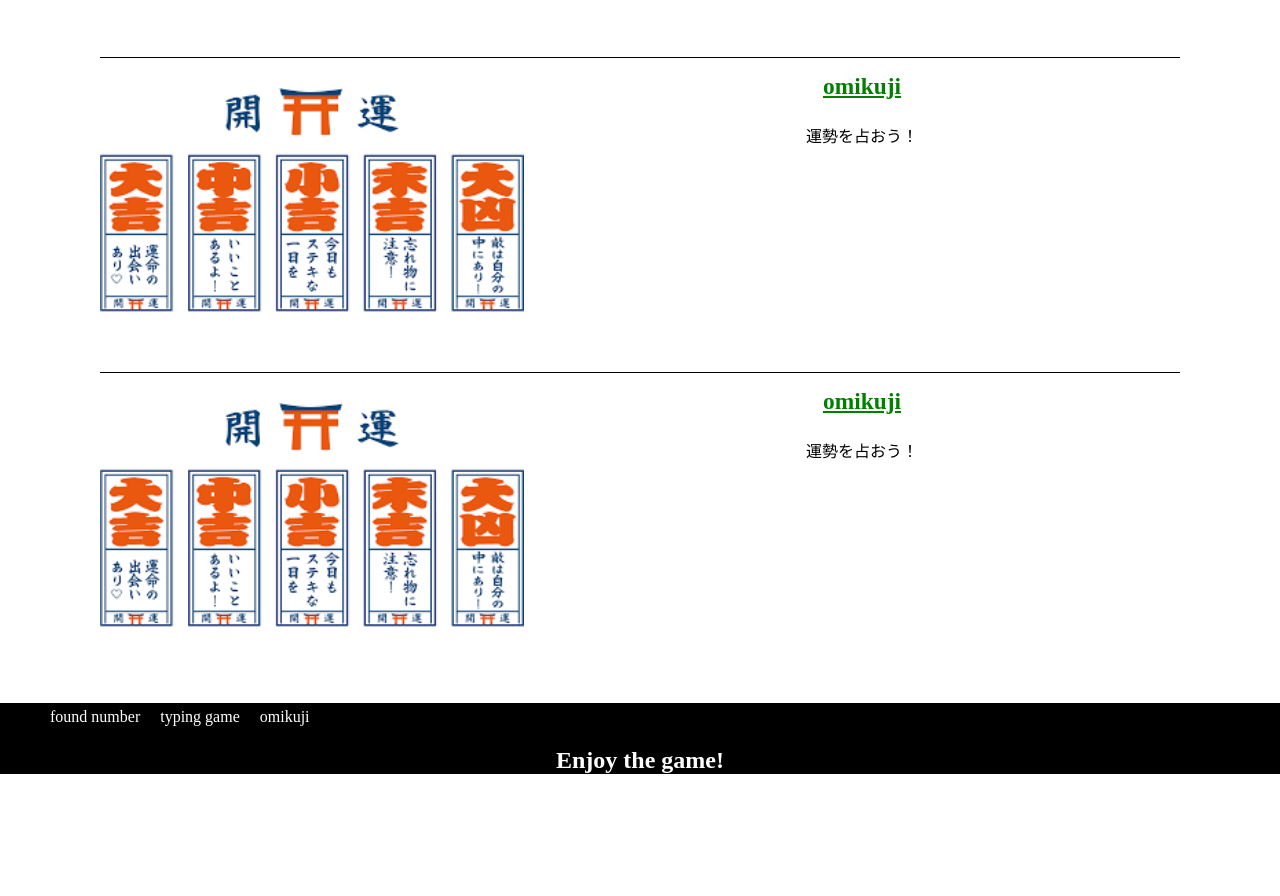
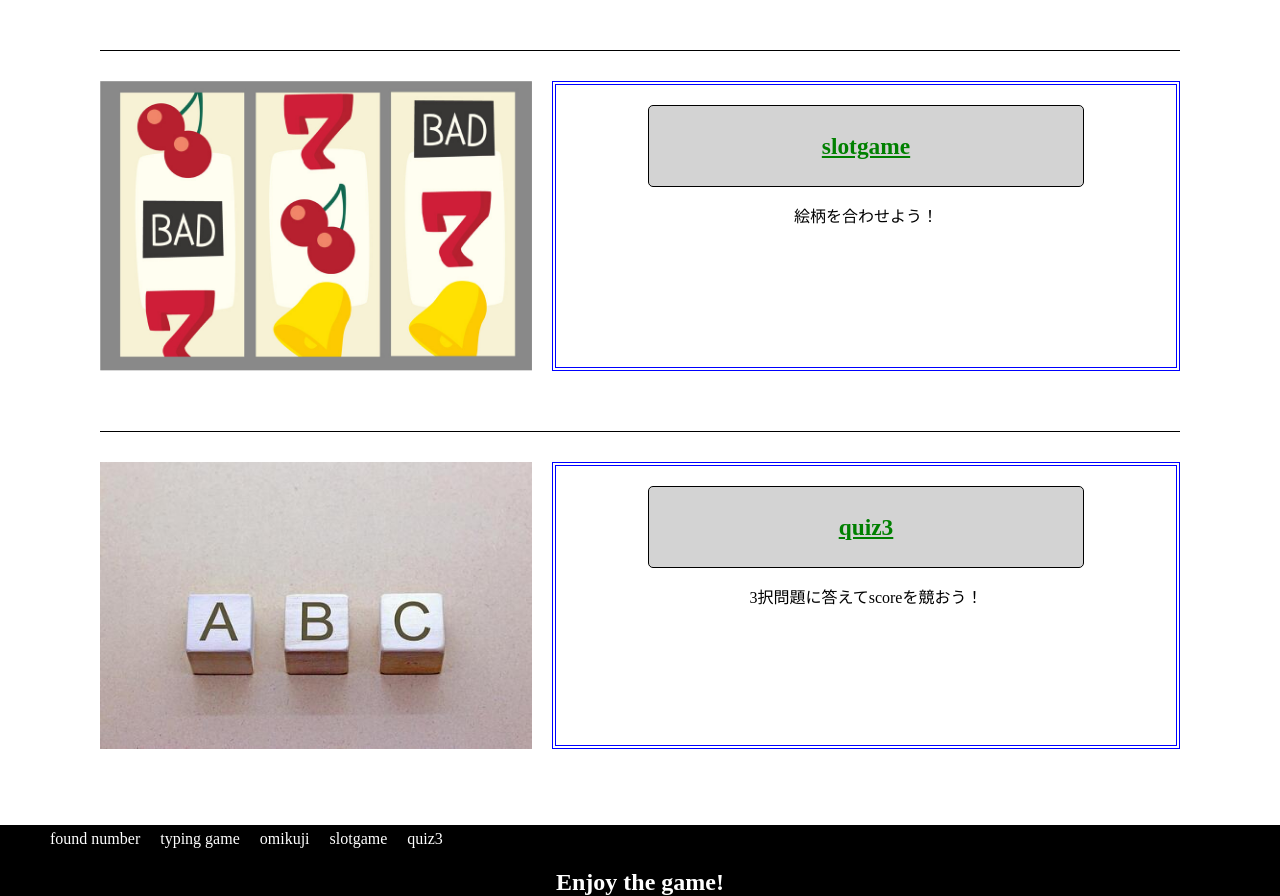
Before and after one commit to yoshimu708/smallgames, a plain HTML site: page index.html in a window 1280 px wide. Shown: the part 1390-2286 px from the top of the page. Before the commit the page ends 2164 px from the top, so only its background shows below. Drawn offline with Linux system fonts and the light colour scheme.

Commit message:
gameの追加

```diff
--- a/css/styles.css
+++ b/css/styles.css
@@ -45,13 +45,25 @@ body{
 }
 
 .sentence{
-  margin-left:20px;
+  margin:20px 0 0 20px;
   width:60%;
+  border:4px double blue;
 }
 
 .sentence h1{
-  margin-top:5px;
   text-align: center;
+  border:1px solid black;
+  border-radius:5px;
+  width:70%;
+  height:80px;
+  line-height:80px;
+  margin:20px auto 0;
+  background: lightgray;
+
+}
+
+.sentence h1:hover{
+  opacity: 0.2;
 }
 
 .sentence p{
--- a/index.html
+++ b/index.html
@@ -16,8 +16,8 @@
           <li><a href="#touchnumber">found number</a></li>
           <li><a href="#typing">typing game</a></li>
           <li><a href="#omikuji">omikuji</a></li>
-          <li><a href="#">slotgame</a></li>
-          <li><a href="#">quiz3</a></li>
+          <li><a href="#slotgame">slotgame</a></li>
+          <li><a href="#quiz3">quiz3</a></li>
 
         </ul>
       </div>
@@ -26,7 +26,7 @@
       <h1>games</h1>
       <div class="game-info">
         <section id="touchnumber" class="game">
-          <img src="img/number.png" alt="数字を順番にタッチするゲーム">
+            <img src="img/number.png" alt="数字を順番にタッチするゲーム">
           <div class="sentence">
             <a href="https://yoshimu708.github.io/touchisnumber/"><h1>found number</h1></a>          <p>数字を順番にクリックして秒数を競おう！</p>
           </div>
@@ -44,18 +44,18 @@
             <p>運勢を占おう！</p>
           </div>
         </section>
-        <section id="omikuji" class="game">
-          <img src="img/omikuji.png" alt="数字を順番にタッチするゲーム">
+        <section id="slotgame" class="game">
+          <img src="img/slotgame.jpg" alt="数字を順番にタッチするゲーム">
           <div class="sentence">
-            <a href="https://yoshimu708.github.io/omikuji/"><h1>omikuji</h1></a>
-            <p>運勢を占おう！</p>
+            <a href="https://yoshimu708.github.io/slotgame/."><h1>slotgame</h1></a>
+            <p>絵柄を合わせよう！</p>
           </div>
         </section>
-        <section id="omikuji" class="game">
-          <img src="img/omikuji.png" alt="数字を順番にタッチするゲーム">
+        <section id="quiz3" class="game">
+          <img src="img/quiz3.jpeg" alt="数字を順番にタッチするゲーム">
           <div class="sentence">
-            <a href="https://yoshimu708.github.io/omikuji/"><h1>omikuji</h1></a>
-            <p>運勢を占おう！</p>
+            <a href="https://yoshimu708.github.io/quiz3/."><h1>quiz3</h1></a>
+            <p>3択問題に答えてscoreを競おう！</p>
           </div>
         </section>
       </div>
@@ -67,6 +67,8 @@
         <li><a href="#touchnumber">found number</a></li>
         <li><a href="#typing">typing game</a></li>
         <li><a href="#omikuji">omikuji</a></li>
+        <li><a href="#slotgame">slotgame</a></li>
+        <li><a href="#quiz3">quiz3</a></li>
       </ul>
       <div class="message">
         <h2>Enjoy the game!</h2>
```
Also changed, not shown: img/quiz3.jpeg (added), img/slotgame.jpg (added).
